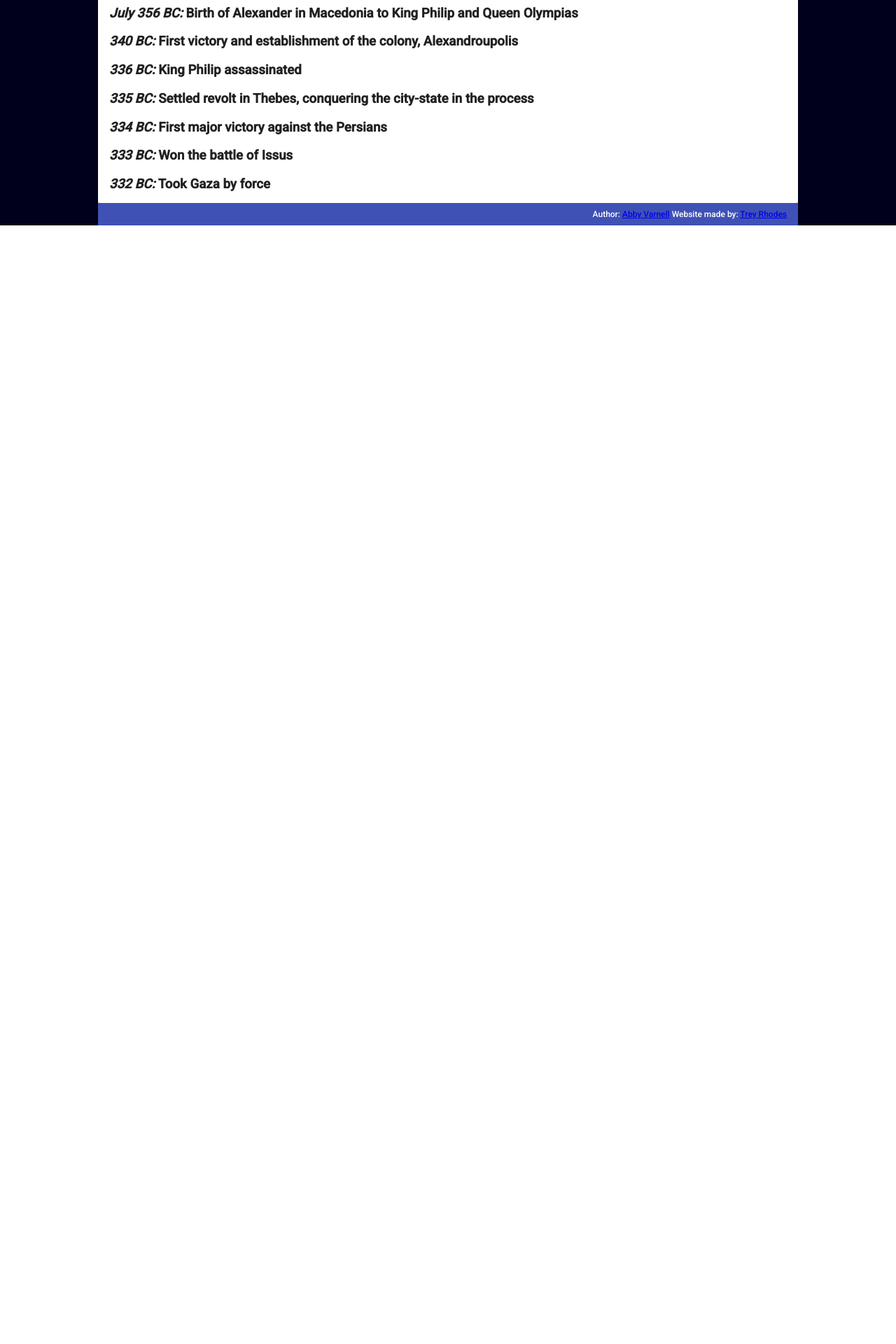
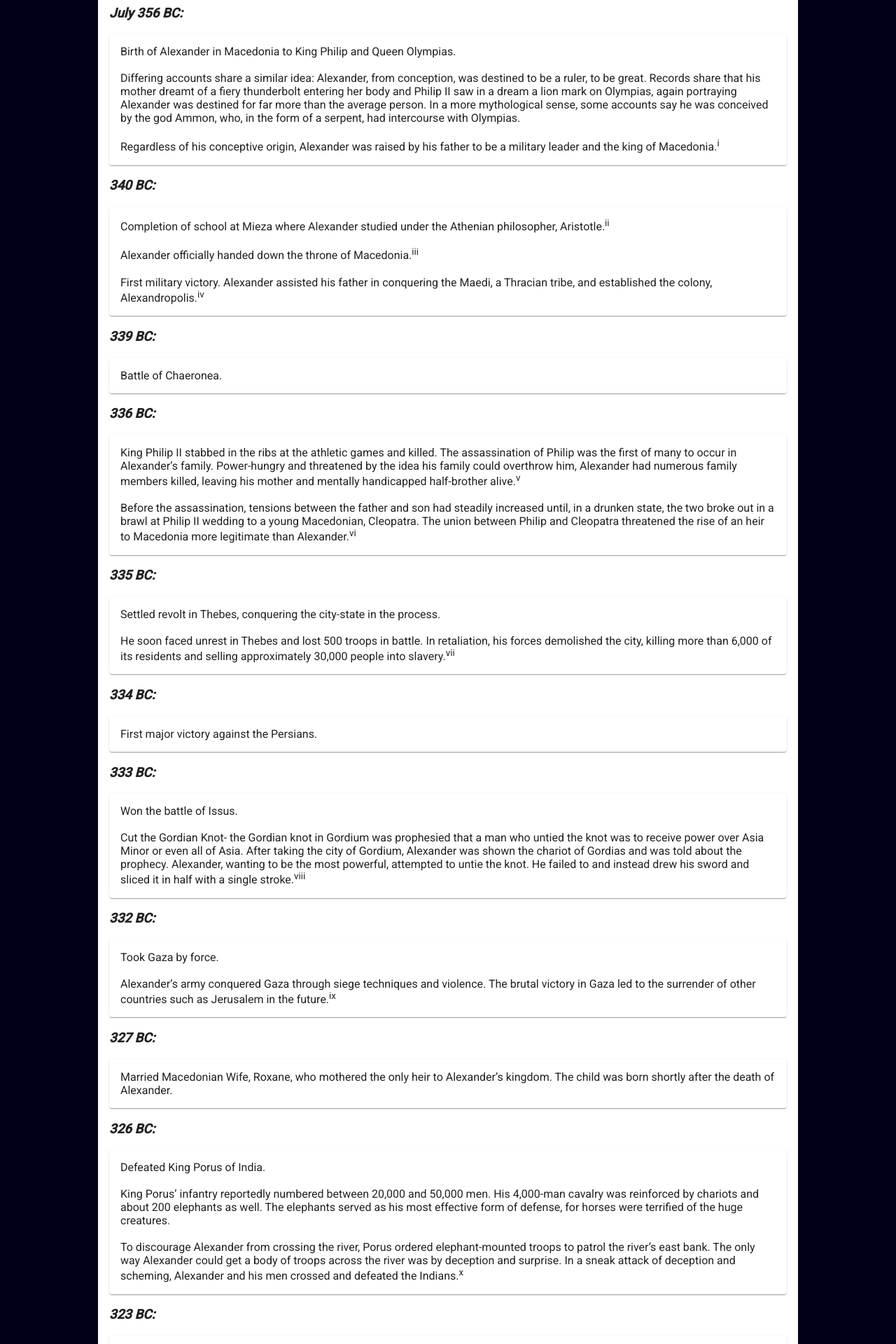
Before and after one commit to TreyRhodes1/greek-warfare, an Angular app: page / in a window 1280 px wide. Shown: the part 680-2600 px from the top of the page at 70% size. Before the commit the page ends 1002 px from the top, so only its background shows below. Built offline with nearby package versions, Linux system fonts and the light colour scheme.

Commit message:
Added content

```diff
--- a/src/app/app.component.html
+++ b/src/app/app.component.html
@@ -9,19 +9,100 @@
           <h1>Timeline</h1>
           <img
             src="../assets/empire-map.jpg" alt="Alexander's Empire Map"/>
-          <h3><i>July 356 BC:</i> Birth of Alexander in Macedonia to King Philip and Queen Olympias</h3>
-          <h3><i>340 BC:</i> First victory and establishment of the colony, Alexandroupolis</h3>
-          <h3><i>336 BC:</i> King Philip assassinated</h3>
-          <h3><i>335 BC:</i> Settled revolt in Thebes, conquering the city-state in the process</h3>
-          <h3><i>334 BC:</i> First major victory against the Persians</h3>
-          <h3><i>333 BC:</i> Won the battle of Issus</h3>
-          <h3><i>332 BC:</i> Took Gaza by force</h3>
+          <h3><i>July 356 BC:</i></h3>
+          <mat-card>
+            Birth of Alexander in Macedonia to King Philip and Queen Olympias.<br/><br/>
+            Differing accounts share a similar idea: Alexander, from conception, was destined to be a ruler, to be
+            great. Records share that his mother dreamt of a fiery thunderbolt entering her body and Philip II saw in
+            a
+            dream a lion mark on Olympias, again portraying Alexander was destined for far more than the average
+            person.
+            In a more mythological sense, some accounts say he was conceived by the god Ammon, who, in the form of a
+            serpent, had intercourse with Olympias.<br/><br/>
+            Regardless of his conceptive origin, Alexander was raised by his father to be a military leader and the
+            king
+            of Macedonia.<sup>i</sup>
+          </mat-card>
+          <h3><i>340 BC:</i></h3>
+          <mat-card>
+            Completion of school at Mieza where Alexander studied under the Athenian philosopher,
+            Aristotle.<sup>ii</sup><br/><br/>
+            Alexander officially handed down the throne of Macedonia.<sup>iii</sup><br/><br/>
+            First military victory. Alexander assisted his father in conquering the Maedi, a Thracian tribe, and
+            established the colony, Alexandropolis.<sup>iv</sup>
+          </mat-card>
+          <h3><i>339 BC:</i></h3>
+          <mat-card>
+            Battle of Chaeronea.
+          </mat-card>
+          <h3><i>336 BC:</i></h3>
+          <mat-card>
+            King Philip II stabbed in the ribs at the athletic games and killed. The assassination of Philip was the
+            first of many to occur in Alexander’s family. Power-hungry and threatened by the idea his family could
+            overthrow him, Alexander had numerous family members killed, leaving his mother and mentally handicapped
+            half-brother alive.<sup>v</sup><br/><br/>
+            Before the assassination, tensions between the father and son had steadily increased until, in a drunken
+            state, the two broke out in a brawl at Philip II wedding to a young Macedonian, Cleopatra. The union between
+            Philip and Cleopatra threatened the rise of an heir to Macedonia more legitimate than
+            Alexander.<sup>vi</sup>
+          </mat-card>
+          <h3><i>335 BC:</i></h3>
+          <mat-card>
+            Settled revolt in Thebes, conquering the city-state in the process.<br/><br/>
+            He soon faced unrest in Thebes and lost 500 troops in battle. In retaliation, his forces demolished the
+            city, killing more than 6,000 of its residents and selling approximately 30,000 people into
+            slavery.<sup>vii</sup>
+          </mat-card>
+          <h3><i>334 BC:</i></h3>
+          <mat-card>
+            First major victory against the Persians.
+          </mat-card>
+          <h3><i>333 BC:</i></h3>
+          <mat-card>
+            Won the battle of Issus.<br/><br/>
+            Cut the Gordian Knot- the Gordian knot in Gordium was prophesied that a man who untied the knot was to
+            receive power over Asia Minor or even all of Asia. After taking the city of Gordium, Alexander was shown the
+            chariot of Gordias and was told about the prophecy. Alexander, wanting to be the most powerful, attempted to
+            untie the knot. He failed to and instead drew his sword and sliced it in half with a single
+            stroke.<sup>viii</sup>
+          </mat-card>
+          <h3><i>332 BC:</i></h3>
+          <mat-card>
+            Took Gaza by force.<br/><br/>
+            Alexander’s army conquered Gaza through siege techniques and violence. The brutal victory in Gaza led to the
+            surrender of other countries such as Jerusalem in the future.<sup>ix</sup>
+          </mat-card>
+          <h3><i>327 BC:</i></h3>
+          <mat-card>
+            Married Macedonian Wife, Roxane, who mothered the only heir to Alexander’s kingdom. The child was born
+            shortly after the death of Alexander.
+          </mat-card>
+          <h3><i>326 BC:</i></h3>
+          <mat-card>
+            Defeated King Porus of India.<br/><br/>
+            King Porus’ infantry reportedly numbered between 20,000 and 50,000 men. His 4,000-man cavalry was reinforced
+            by chariots and about 200 elephants as well. The elephants served as his most effective form of defense, for
+            horses were terrified of the huge creatures.<br/><br/>
+            To discourage Alexander from crossing the river, Porus ordered elephant-mounted troops to patrol the river’s
+            east bank. The only way Alexander could get a body of troops across the river was by deception and surprise.
+            In a sneak attack of deception and scheming, Alexander and his men crossed and defeated the
+            Indians.<sup>x</sup>
+          </mat-card>
+          <h3><i>323 BC:</i></h3>
+          <mat-card>
+            Died of Illness.<br/><br/>
+            In such a short life, what made him so successful?<br/><br/>
+            The fractured power in Greece at the time of Philip’s rise to power allowed for Macedonia to become a
+            prominent nation. By the time Alexander was ready to take over a trained military and ally system had been
+            in place for years. He had been trained by his father and raised to lead from the front. In essence,
+            Alexander took a great military in a great nation to expand the borders of his kingdom.
+          </mat-card>
         </mat-card>
       </mat-tab>
       <mat-tab label="Battles">
         <mat-card class="mat-tab-card">
           <h1>Alexander's Greatest Battles</h1>
-          <img src="../assets/alexander_hot.jpg" alt="Alexander's Empire Map"/>
+          <img src="../assets/alexander_hot.jpg" alt="Alexander"/>
           <h3>Battle of Granicus</h3>
           <a>Alexander took over half of Asia Minor and conquered the Persians</a>
           <h3>Battle of Issus</h3>
@@ -36,24 +117,14 @@
           <a>Battle in which Macedonia took dominance in Greece</a>
         </mat-card>
       </mat-tab>
-      <mat-tab label="Weapons">
+      <mat-tab label="Tactics and Weaponry">
         <mat-card class="mat-tab-card">
-          <div class="sketchfab-embed-wrapper">
-            <iframe title="A 3D model" width="100%" height="480"
-                    src="https://sketchfab.com/models/09bb5c6b25c643f795a5a696c4ddb970/embed?autostart=0&amp&lazy=1;ui_controls=1&amp;ui_infos=1&amp;ui_inspector=1&amp;ui_stop=1&amp;ui_watermark=1&amp;ui_watermark_link=1"
-                    allow="autoplay; fullscreen; vr"></iframe>
-            <p style="font-size: 13px; font-weight: normal; margin: 5px; color: #4A4A4A;">
-              <a
-                href="https://sketchfab.com/3d-models/trireme-09bb5c6b25c643f795a5a696c4ddb970?utm_medium=embed&utm_source=website&utm_campaign=share-popup"
-                target="_blank" style="font-weight: bold; color: #1CAAD9;">Trireme</a>
-              by <a
-              href="https://sketchfab.com/ThomasBeerens?utm_medium=embed&utm_source=website&utm_campaign=share-popup"
-              target="_blank" style="font-weight: bold; color: #1CAAD9;">ThomasBeerens</a>
-              on <a href="https://sketchfab.com?utm_medium=embed&utm_source=website&utm_campaign=share-popup"
-                    target="_blank"
-                    style="font-weight: bold; color: #1CAAD9;">Sketchfab</a>
-            </p>
-          </div>
+          <h3>Phalanx<sup>xiii</sup></h3>
+          <mat-card>
+            Deployed in files of 8 men deep, approximately 2 meters apart.<br/><br/>
+            Spear in the right hand, shield in left covering ½ of his body and half of that of the man next to
+            him.<br/><br/>
+            Practiced and uniform, a mistake in shield holding or spear using could cause mass casualties.
             <div class="sketchfab-embed-wrapper">
               <iframe title="A 3D model" width="100%" height="480"
                       src="https://sketchfab.com/models/c8418b41f0c74d7598e1109bc6c44612/embed?autostart=0&amp;ui_controls=1&amp;ui_infos=1&amp;ui_inspector=1&amp;ui_stop=1&amp;ui_watermark=1&amp;ui_watermark_link=1"
@@ -68,19 +139,49 @@
                       target="_blank" style="font-weight: bold; color: #1CAAD9;">Sketchfab</a>
               </p>
             </div>
-
           </mat-card>
-      </mat-tab>
-      <mat-tab label="Tactics">
-        <mat-card class="mat-tab-card">
+          <h3>Sarissa</h3>
+          <mat-card>
+            <img src="../assets/sarissa.png" alt="image of sarissa" style="max-width: 670px"/><br/>
+            <a style="font-size: 12px">Image captured from HistoryNet
+              https://www.historynet.com/macedonian-sarissa-spartan-hunting-spear-of-philip-ii.htm</a>
+          </mat-card>
         </mat-card>
       </mat-tab>
     </mat-tab-group>
+    <mat-card>
+      <h3>References</h3>
+      <a>
+        i. Nawotka, Krzysztof. 2010. Alexander the Great. Newcastle upon Tyne: Cambridge Scholars Publishing.
+        1-2. <br/>
+        ii. Ibid., 48. <br/>
+        iii. Ibid. <br/>
+        iv. Ibid., 49. <br/>
+        v. Katie Marsico. 2009. Alexander the Great: Ancient King & Conqueror. Essential Lives. Edina, MN: Essential
+        Library. 29-32.
+        http://search.ebscohost.com/login.aspx?direct=true&AuthType=shib&db=nlebk&AN=395101&site=eds-live.<br/>
+        vi. Ibid. <br/>
+        vii. Ibid., 35. <br/>
+        viii.
+        https://www.ancientpages.com/2020/05/20/gordian-knot-and-how-alexander-the-great-managed-to-outmaneuver-the-problem/
+        <br/>
+        ix. Mercer, Charles. 2015. Alexander the Great. Newbury: New Word City, Inc. 32-33.
+        http://search.ebscohost.com/login.aspx?direct=true&AuthType=shib&db=nlebk&AN=1370515&site=eds-live. <br/>
+        x. Mercer, Charles. 2015. Alexander the Great. Newbury: New Word City, Inc.
+        49-51.http://search.ebscohost.com/login.aspx?direct=true&AuthType=shib&db=e900xww&AN=1370515&site=eds-live.<br/>
+        xi. Kate Marsico, Alexander the Great: Ancient King and Conquerer, 26-29.<br/>
+        xii. Ibid., 38-39. <br/>
+        xiii. . John Sadler, and Rosie Serdiville. 2018. Alexander the Great: Conqueror, Commander, King. Casemate
+        Short History. Oxford: Casemate Publishers, 44-46.
+        http://search.ebscohost.com/login.aspx?direct=true&AuthType=shib&db=e000xna&AN=2023101&site=eds-live. <br/>
+      </a>
+    </mat-card>
   </div>
   <mat-toolbar class="footer" color="primary">
-    <div style="font-size: 12px; margin-left: auto">
-      Author: <a href="https://www.linkedin.com/in/abigail-varnell-973a81198/">Abby Varnell</a> Website made by: <a
-      href="https://www.linkedin.com/in/trey-rhodes/">Trey Rhodes</a>
+    <div style="font-size: 12px; margin-left: auto;">
+      Author: <a href="https://www.linkedin.com/in/abigail-varnell-973a81198/" style="color: white">Abby Varnell</a>
+      Website made by: <a
+      href="https://www.linkedin.com/in/trey-rhodes/" style="color: white">Trey Rhodes</a>
     </div>
   </mat-toolbar>
 </div>
```
Also changed, not shown: src/assets/sarissa.png (added). Lines whose indentation alone changed are shown as unchanged.
